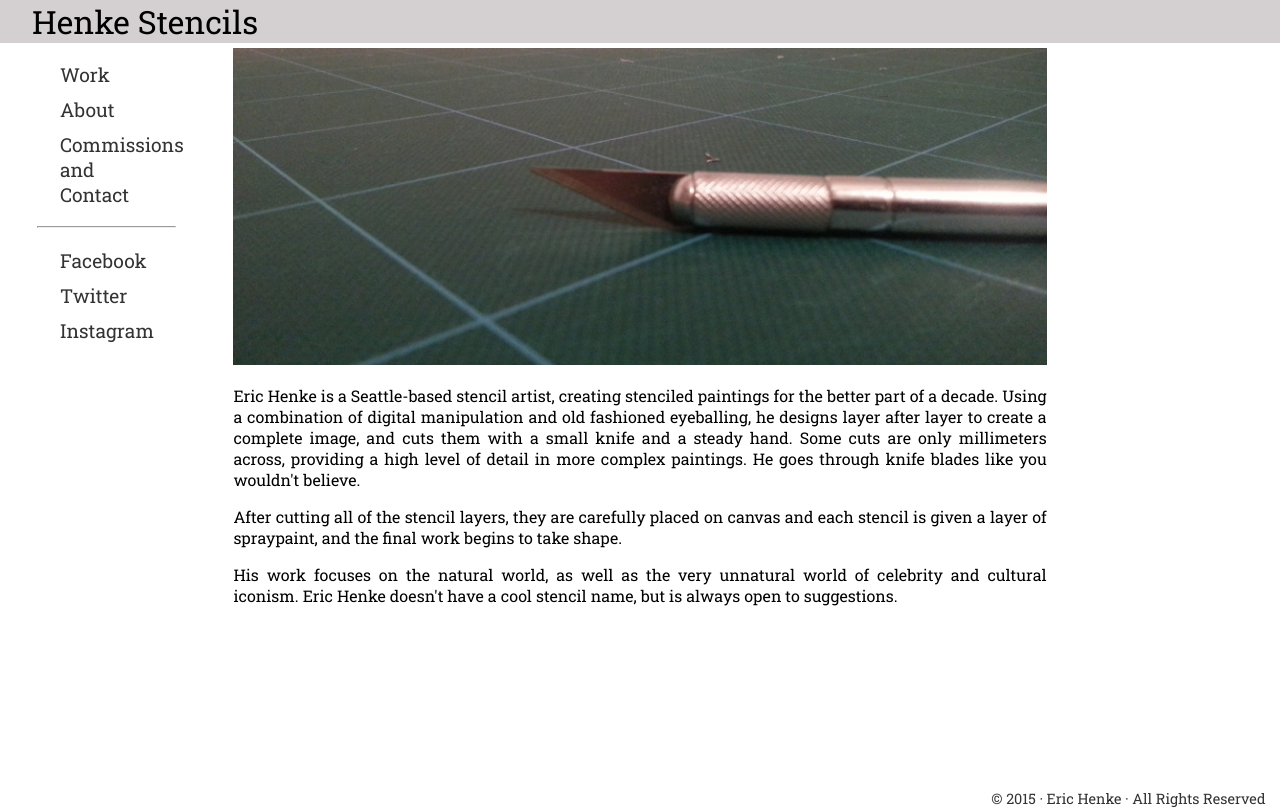
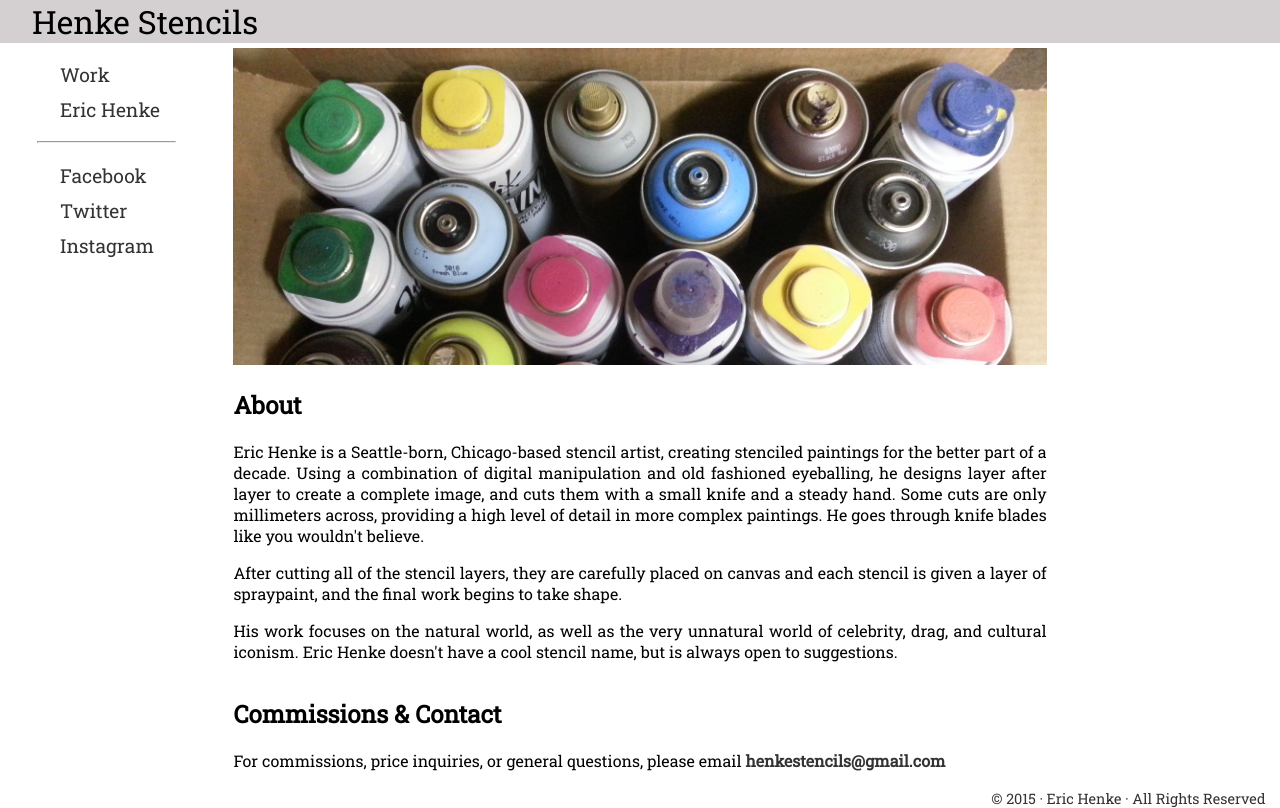
Before and after one commit to eahenke/henkestencils, a PHP site: page /about.php in a window 1280 px wide. Run offline with PHP 8.4, Linux system fonts and the light colour scheme; some libraries are stand-ins or nearby versions.

Commit message:
combined about and contact pages

```diff
--- a/about.php
+++ b/about.php
@@ -7,19 +7,30 @@
 
 <div class="row">
 	<div class="banner col-8">
-		<img src="images/icons/knife.jpg" alt="Knife" />
+		<img src="images/icons/cans.jpg" alt="Spray cans" />
 	</div>
 </div><!-- ROW UPPER -->
 
 <div class="row">
 	<div class="about col-8">
-		<p>Eric Henke is a Seattle-based stencil artist, creating stenciled paintings for the better part of a decade.  Using a combination of digital manipulation and old fashioned eyeballing, he designs layer after layer to create a complete image, and cuts them with a small knife and a steady hand.  Some cuts are only millimeters across, providing a high level of detail in more complex paintings.  He goes through knife blades like you wouldn't believe.</p>
+		<h2>About</h2>
+		<p>Eric Henke is a Seattle-born, Chicago-based stencil artist, creating stenciled paintings for the better part of a decade.  Using a combination of digital manipulation and old fashioned eyeballing, he designs layer after layer to create a complete image, and cuts them with a small knife and a steady hand.  Some cuts are only millimeters across, providing a high level of detail in more complex paintings.  He goes through knife blades like you wouldn't believe.</p>
 
 		<p>After cutting all of the stencil layers, they are carefully placed on canvas and each stencil is given a layer of spraypaint, and the final work begins to take shape.</p>
 
-		<p>His work focuses on the natural world, as well as the very unnatural world of celebrity and cultural iconism.  Eric Henke doesn't have a cool stencil name, but is always open to suggestions.</p>
+		<p>His work focuses on the natural world, as well as the very unnatural world of celebrity, drag, and cultural iconism.  Eric Henke doesn't have a cool stencil name, but is always open to suggestions.</p>
 	</div>
 
 </div>
 
+<div class="row">
+	<div class="contact col-8">
+		<h2>Commissions &amp; Contact</h2>
+		<p>For commissions, price inquiries, or general questions, please email <strong><a href="mailto:henkestencils@gmail.com">henkestencils@gmail.com</a></strong></p>
+	</div>
+
+</div>
+
+
+
 <?php foot() ?>
--- a/common/common.php
+++ b/common/common.php
@@ -23,8 +23,7 @@ function head() { ?>
 				<aside class="col-2">
 					<ul class="nav">
 						<li><a href="index.php">Work</a></li>
-						<li><a href="about.php">About</a></li>
-						<li><a href="contact.php">Commissions<br />and<br />Contact</a></li>
+						<li><a href="about.php">Eric Henke</a></li>
 					</ul>
 					<hr />
 					<ul class="social">
--- a/css/main.css
+++ b/css/main.css
@@ -33,7 +33,7 @@ aside, .brand, .close, .img-container {
 	float: none;
 }
 
-.contact >p, .gallery > p, .img-container, .lightbox, .new-work, .title {
+.gallery > p, .img-container, .lightbox, .new-work, .title {
 	text-align: center;
 }
 
@@ -73,9 +73,8 @@ a {
 	cursor: pointer;
 }
 
-.about {
+.about, .contact {
 	text-align: justify;
-	margin-bottom: 100px;
 }
 
 aside > ul > li {
```
Also changed, not shown: contact.php (deleted, +0 -19 lines).
